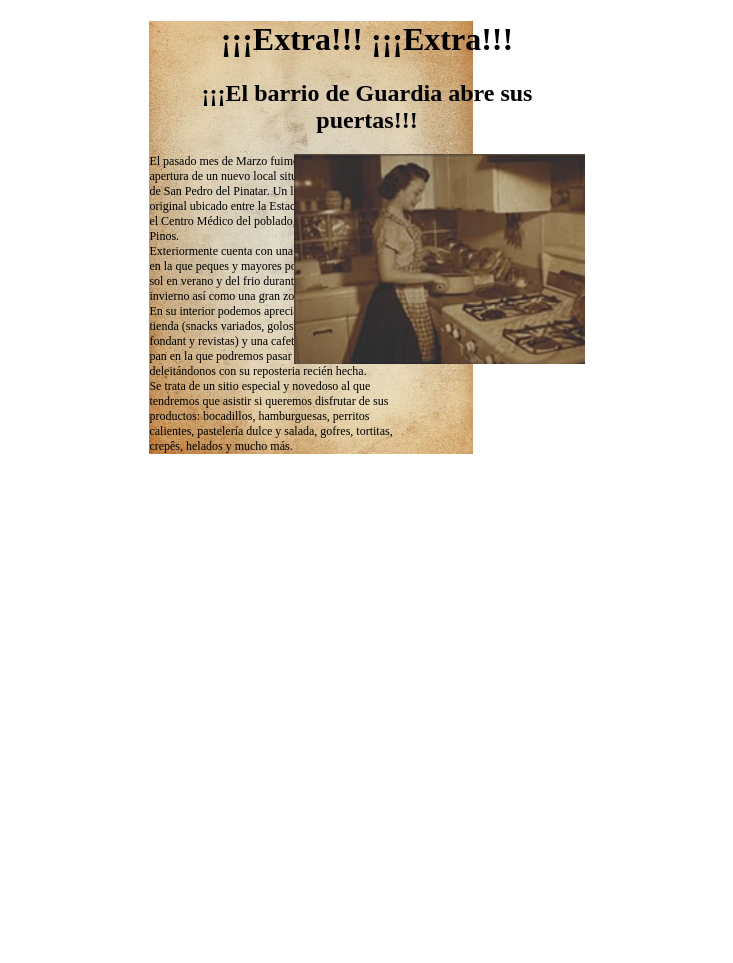
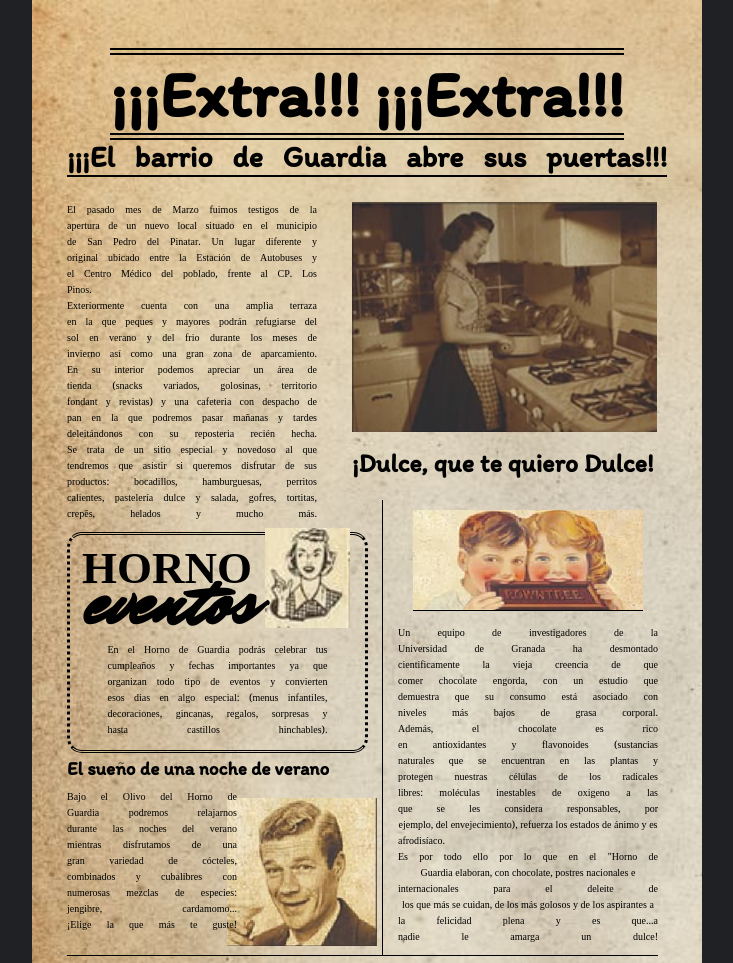
Before and after one commit to BonIcy/maquetacionWeb, a plain HTML site: page index.html in a window 1280 px wide. Shown: the top 963 px of the page, without its empty margins (273-1006 px from the left). Before the commit the page ends 800 px from the top, so only its background shows below. Drawn offline with Linux system fonts and the light colour scheme; a web font is replaced by a local one.

Commit message:
maquetacionWeb edit2

```diff
--- a/index.html
+++ b/index.html
@@ -7,8 +7,8 @@
     <link rel="stylesheet" href="style.css">
     <title>Maquetacion Web</title>
 </head>
-<body style="margin: 0 33%">
-    <div class="fondo">
+<body style="margin: 0 20%">
+   <div class="pagina">
     <header>
         <h1>¡¡¡Extra!!! ¡¡¡Extra!!!</h1>
         <h2>¡¡¡El barrio de Guardia abre sus puertas!!!</h2>
@@ -22,8 +22,26 @@
         </section>
         <secion class="img1">
             <img class="imgg1" src="img/Screenshot from 2023-02-14 12-52-33.png">
+            <h3>¡Dulce, que te quiero Dulce!</h3>
         </secion>
     </div>
+    <div class="container2">
+        <h2> HORNO</h2>
+        <h3> eventos</h3>
+        <p> En el Horno de Guardia podrás celebrar tus<br>cumpleaños y fechas importantes ya que<br>organizan todo tipo de eventos y convierten<br>esos dias en algo especial: (menus infantiles,<br> decoraciones, gincanas, regalos, sorpresas y<br>hasta castillos hinchables).</p>
+        <img class="imgg2" src="img/WhatsApp Image 2023-02-14 at 19.17.48.jpeg">
     </div>
+    <div class="container3">
+        <h3>El sueño de una noche de verano</h3>
+        <p>Bajo el Olivo del Horno de<br>Guardia podremos relajarnos<br>durante las noches del verano<br>mientras disfrutamos de una<br>gran variedad de cócteles,<br> combinados y cubalibres con<br>numerosas mezclas de especies:<br>jengibre, cardamomo...<br> ¡Elige la que más te guste!</p>
+        <img id="imgg3" src="img/Screenshot from 2023-02-14 20-46-14.png">
+    </div>
+    <div class="container4">
+        <img class ="imgg4" src="img/Screenshot from 2023-02-14 21-18-01.png">
+        <p>Un equipo de investigadores de la<br> Universidad de Granada ha desmontado<br> cientificamente la vieja creencia de que<br> comer chocolate engorda, con un estudio que<br> demuestra que su consumo está asociado con<br> niveles más bajos de grasa corporal.<br>
+        Además, el chocolate es rico<br> en antioxidantes y flavonoides (sustancias<br> naturales que se encuentran en las plantas y<br>protegen nuestras células de los radicales<br> libres: moléculas inestables de oxigeno a las<br> que se les considera responsables, por<br> ejemplo, del envejecimiento), refuerza los estados de ánimo y es afrodisíaco.<br>
+        Es por todo ello por lo que en el "Horno de<br> Guardia elaboran, con chocolate, postres nacionales e internacionales para el deleite de<br> los que más se cuidan, de los más golosos y de los aspirantes a la felicidad plena y es que...a<br> nadie le amarga un dulce!</p>
+    </div>
+   </div>
 </body>
 </html>
--- a/style.css
+++ b/style.css
@@ -1,20 +1,63 @@
+@import url('https://fonts.googleapis.com/css2?family=Itim&family=Mr+Dafoe&family=Noto+Serif+Tamil&family=Source+Serif+Pro:wght@200&display=swap');
+
+
 body{
-
+    display: block;
+    position: relative;
+    text-align: center;
+    background: #202124;
+    width: 60%;
+    height: 100%;
 }
-
-.fondo{
+.pagina{
+    display: inline-block;
     background-image: url(./img/fondo.jpg);
     background-repeat: no-repeat;
-    background-size: contain;
+    background-size: cover;
+    padding: 35px;
+    width: 600px;
+    height: 100%;
 }
 header{
     text-align: center;
+    font-family: 'Itim', cursive;
+}
+header h1{
+    display: inline;
+    position: relative;
+    padding-top:-50px;
+    padding-bottom: -50px;
+    border-top: double 7px;
+    border-bottom: double 7px;
+    bottom: -20px;
+    font-size: 65px;
+    text-align-last: justify;
+
+}
+header h2{
+    display: block;
+    position: relative;
+    border-bottom: 2px solid ;
+    padding-top: -20px ;
+    font-size: 30px;
+    text-align-last: justify;
 }
 .container{
     position: relative;
 }
 .t1{
-    font-size: 12px;
+    font-size: 10px;
+    position: relative;
+    margin: auto;
+    padding: auto;
+    border: auto;
+
+
+}
+.t1 p{
+    text-align-last: justify;
+    font-family: 'Noto Serif Tamil', serif;
+    width: 250px;
 }
 .img1{
     position: absolute;
@@ -23,6 +66,116 @@ header{
 }
 
 .imgg1{
-    height: 210px;
-    width: 100%;
+    position: relative;
+    height: 230px;
+    width: 305px;
+    left: -10px;
 }
+.img1 h3{
+    position: relative;
+    font-size: 26px;
+    left: -10px;
+    font-family: 'Itim', cursive;
+    text-align: justify;
+    top:-15px
+}
+.container2{
+    position: relative;
+    display: block;
+    text-align: start;
+    height: 215px;
+    width: 295px;
+    border-radius: 15px;
+    border-style:double dotted;
+    padding-top: -30px;
+    margin-right: 15px;
+}
+.container2 h2{
+    position: relative;
+    font-family: 'Source Serif Pro', serif;
+    font-size: 45px;
+    padding-bottom: -50px;
+    margin-bottom: -100px;
+    right: -12px;
+    top: -30px;
+}
+.container2 h3{
+    position: relative;
+    font-family: 'Mr Dafoe', cursive;
+    font-size:70px;
+    margin-bottom: -20px;
+    right: -12px;
+    top: -40px;
+    z-index: 10;
+}
+.container2 p{
+    font-size: 10px;
+    position: relative;
+    margin: auto;
+    padding: auto;
+    border: auto;
+    font-family: 'Noto Serif Tamil', serif;
+    top: -30px;
+    text-align-last: justify;
+    width: 220px;
+}
+.container2 img{
+    position: relative;
+    top: -240px;
+    left: 195px;
+    width: 85px;
+    height: 100px;
+}
+
+.container3{
+    position: relative;
+    display: block;
+    text-align: start;
+    height: 198px;
+    width: 315px;
+    top: -15px;
+    border-bottom: 1px solid;
+}
+.container3 h3{
+    font-family: 'Itim', cursive;
+    font-size: 19px;
+}
+.container3 p{
+    font-size: 10px;
+    position: relative;
+    font-family: 'Noto Serif Tamil', serif;
+    text-align-last: justify;
+    width: 170px;
+    top: -10px;
+    z-index: 10;
+}
+.container3 img{
+    position: relative;
+    height: 148px;
+    width: 150px;
+    left: 160px;
+    top: -155px;
+}
+.container4{
+    position: relative;
+    display: block;
+    width: 260px;
+    text-align:center;
+    right: -315px;
+    top: -471px;
+    padding-left: 15px;
+    border-left: 1px solid;
+    border-bottom: 1px solid;
+}
+.container4 img {
+    padding-top: 10px;
+    width: 230px;
+    height: 100px;
+    border-bottom: 0.5px solid;
+}
+.container4 p {
+    font-family: 'Noto Serif Tamil', serif;
+    font-size: 10px;
+    text-align-last: justify;
+
+}
```
Also changed, not shown: img/Screenshot from 2023-02-14 20-46-14.png (added), img/Screenshot from 2023-02-14 21-18-01.png (added), img/WhatsApp Image 2023-02-14 at 19.17.48.jpeg (added).
